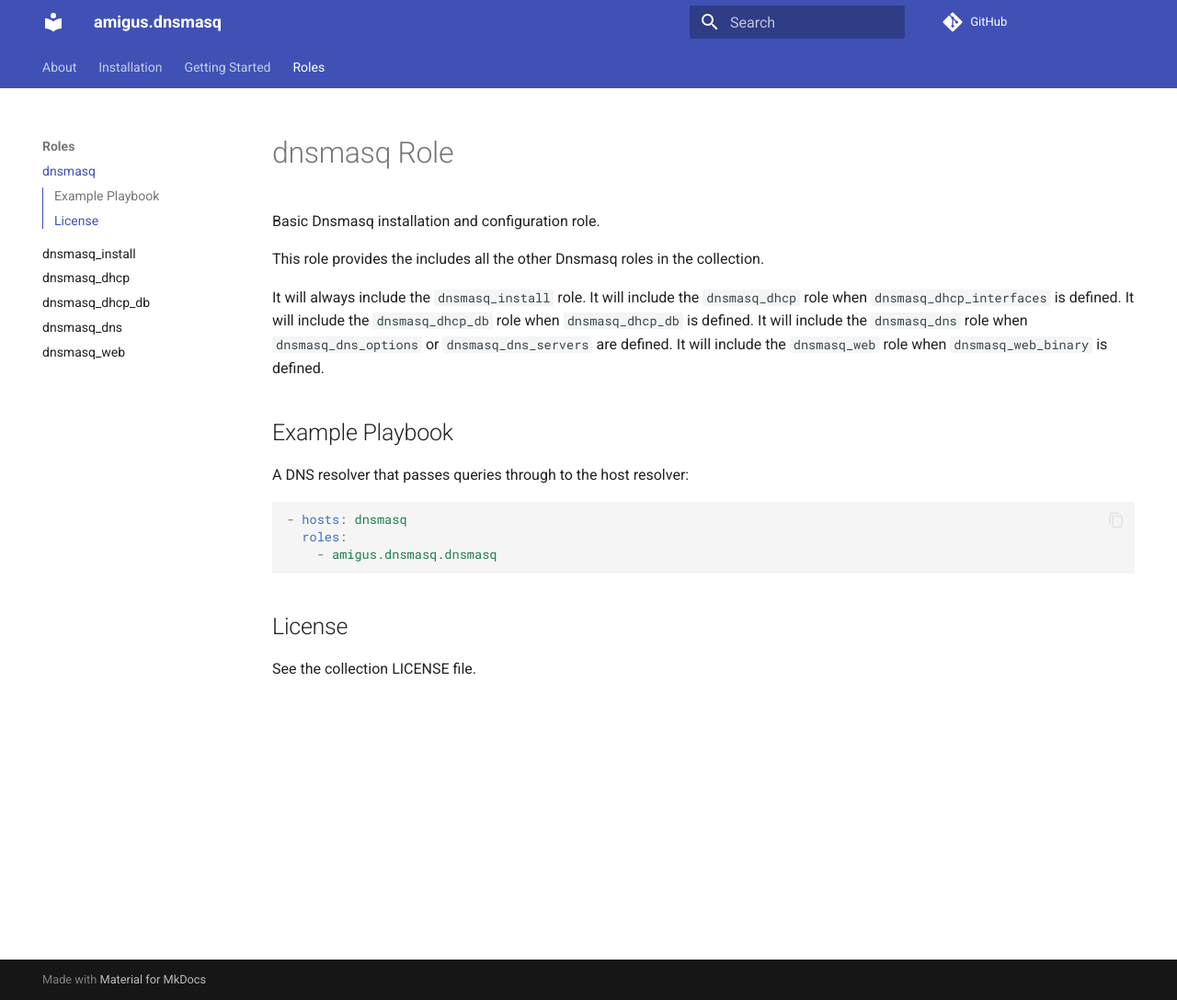
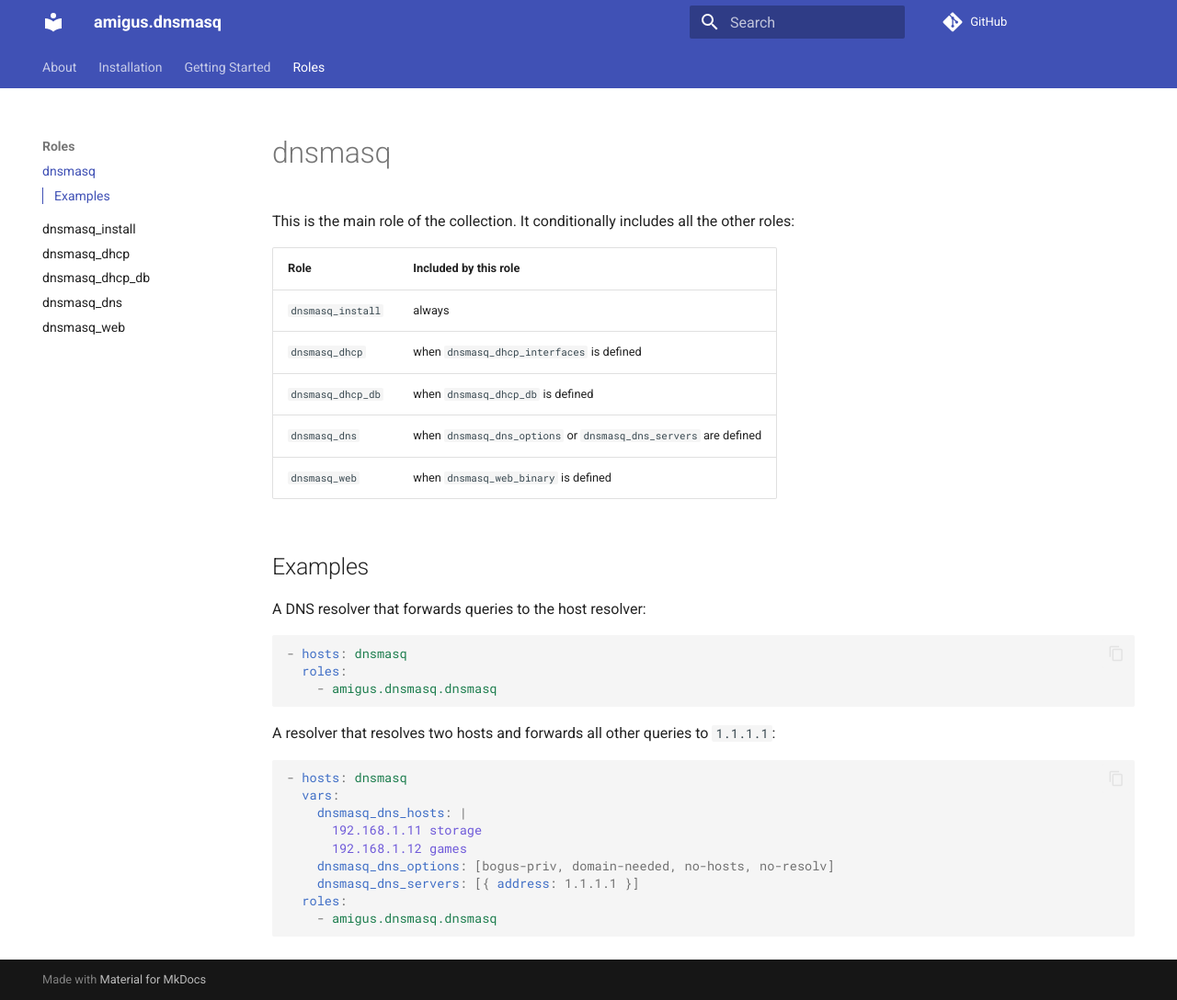
Before and after one commit to amigus/dnsmasq-ansible, an MkDocs documentation site: the page built from docs/roles/dnsmasq.md, in a window 1280 px wide and 1088 px high. Shown: the whole window at 92% size. Built offline with MkDocs 1.6.1 and Material for MkDocs 9.7.7, drawn with Linux system fonts in a browser that asks for light colours; comment, search, counter and statistics services are not loaded.

Commit message:
Role README tweaks for the Mkdocs site.

````diff
--- a/roles/dnsmasq/README.md
+++ b/roles/dnsmasq/README.md
@@ -1,18 +1,19 @@
-# dnsmasq Role
+# dnsmasq
 
-Basic Dnsmasq installation and configuration role.
+This is the main role of the collection.
+It conditionally includes all the other roles:
 
-This role provides the includes all the other Dnsmasq roles in the collection.
+| Role                | Included by this role                                            |
+|---------------------|------------------------------------------------------------------|
+| `dnsmasq_install`   | always                                                           |
+| `dnsmasq_dhcp`      | when `dnsmasq_dhcp_interfaces` is defined                        |
+| `dnsmasq_dhcp_db`   | when `dnsmasq_dhcp_db` is defined                                |
+| `dnsmasq_dns`       | when `dnsmasq_dns_options` or `dnsmasq_dns_servers` are defined  |
+| `dnsmasq_web`       | when `dnsmasq_web_binary` is defined                             |
 
-It will always include the `dnsmasq_install` role.
-It will include the `dnsmasq_dhcp` role when `dnsmasq_dhcp_interfaces` is defined.
-It will include the `dnsmasq_dhcp_db` role when `dnsmasq_dhcp_db` is defined.
-It will include the `dnsmasq_dns` role when `dnsmasq_dns_options` or `dnsmasq_dns_servers` are defined.
-It will include the `dnsmasq_web` role when `dnsmasq_web_binary` is defined.
+## Examples
 
-## Example Playbook
-
-A DNS resolver that passes queries through to the host resolver:
+A DNS resolver that forwards queries to the host resolver:
 
 ```yaml
 - hosts: dnsmasq
@@ -20,6 +21,16 @@ A DNS resolver that passes queries through to the host resolver:
     - amigus.dnsmasq.dnsmasq
 ```
 
-## License
+A resolver that resolves two hosts and forwards all other queries to `1.1.1.1`:
 
-See the collection LICENSE file.
+```yaml
+- hosts: dnsmasq
+  vars:
+    dnsmasq_dns_hosts: |
+      192.168.1.11 storage
+      192.168.1.12 games
+    dnsmasq_dns_options: [bogus-priv, domain-needed, no-hosts, no-resolv]
+    dnsmasq_dns_servers: [{ address: 1.1.1.1 }]
+  roles:
+    - amigus.dnsmasq.dnsmasq
+```
--- a/roles/dnsmasq_dhcp/README.md
+++ b/roles/dnsmasq_dhcp/README.md
@@ -1,4 +1,4 @@
-# dnsmasq_dhcp Role
+# dnsmasq_dhcp
 
 Manages DHCP configuration including:
 
@@ -59,11 +59,7 @@ It also sets the `dhcp-hostsdir` from the `dnsmasq_dhcp_hosts_dir` variable.
 - `dnsmasq_dhcp_options`: A list of Dnsmasq DHCP-related options, e.g., `log-dhcp`
 - `dnsmasq_dhcp_mac_tags`: A mapping of Dnsmasq tags to ethernet addresses
 
-## Dependencies
-
-- amigus.dnsmasq.dnsmasq_install
-
-## Example Playbooks
+## Examples
 
 Minimal DHCP server on `eth0` that sets itself as the gateway and leases the entire subnet from `.5`.
 It also sets itself as the DNS server by forwarding everything through system resolver:
@@ -105,7 +101,3 @@ A DHCP server that uses tags to manage device settings:
   roles:
     - amigus.dnsmasq.dnsmasq
 ```
-
-## License
-
-See the collection LICENSE file.
--- a/roles/dnsmasq_dhcp_db/README.md
+++ b/roles/dnsmasq_dhcp_db/README.md
@@ -1,4 +1,4 @@
-# dnsmasq_dhcp_db Role
+# dnsmasq_dhcp_db
 
 Manages the optional lease database, associated script, and configuration including:
 
@@ -13,18 +13,6 @@ The shell script uses the SQLite3 database to manage them.
 It also keeps accumulates request and client data over time.
 It will run when `dnsmasq_dhcp_db` is defined.
 
-## Role Variables
-
-### Required
-
-- `dnsmasq_dhcp_db`: Where to store the database (e.g., `/var/lib/misc/dnsmasq.leases.db`)
-- `dnsmasq_dhcp_db_script`: Where to install the script (e.g., `/usr/sbin/dnsmasq-leasesdb`)
-
-### Optional
-
-- `dnsmasq_dhcp_db_script_sqlite_bin`: The location of the sqlite3 binary
-- `dnsmasq_dhcp_db_user`: User to run the script as (default, `dnsmasq_user`)
-
 ## Database Schema
 
 The role creates an SQLite3 database three tables:
@@ -38,12 +26,19 @@ The leases and clients tables are maintained by the script.
 The leases table contains current leases.
 The clients table contains a list of current and past clients.
 
-## Dependencies
+## Role Variables
 
-- amigus.dnsmasq.dnsmasq_install
-- amigus.dnsmasq.dnsmasq_dhcp
+### Required
 
-## Example Playbook
+- `dnsmasq_dhcp_db`: Where to store the database (e.g., `/var/lib/misc/dnsmasq.leases.db`)
+- `dnsmasq_dhcp_db_script`: Where to install the script (e.g., `/usr/sbin/dnsmasq-leasesdb`)
+
+### Optional
+
+- `dnsmasq_dhcp_db_script_sqlite_bin`: The location of the sqlite3 binary
+- `dnsmasq_dhcp_db_user`: User to run the script as (default, `dnsmasq_user`)
+
+## Examples
 
 A DHCP server that uses the SQLite lease database:
 
@@ -75,19 +70,3 @@ A more complex example with MAC address tagging and database tracking:
   roles:
     - amigus.dnsmasq.dnsmasq
 ```
-
-## Database Management
-
-The SQLite database can be queried directly for lease information:
-
-```bash
-# View active leases
-sqlite3 /var/lib/misc/dnsmasq.leases.db "SELECT * FROM leases;"
-
-# View client history
-sqlite3 /var/lib/misc/dnsmasq.leases.db "SELECT * FROM clients;"
-```
-
-## License
-
-See the collection LICENSE file.
--- a/roles/dnsmasq_dns/README.md
+++ b/roles/dnsmasq_dns/README.md
@@ -1,4 +1,4 @@
-# dnsmasq_dns Role
+# dnsmasq_dns
 
 Manages DNS host and server configuration including:
 
@@ -53,11 +49,7 @@ None.
 - `dnsmasq_dns_interfaces`: Interfaces to listen on for DNS requests
 - `dnsmasq_dns_options`: DNS-related Dnsmasq options
 
-## Dependencies
-
-- amigus.dnsmasq.dnsmasq_install
-
-## Example Playbooks
+## Examples
 
 A DHCP and DNS server running on the gateway that uses `1.1.1.1` and `8.8.8.8` for DNS:
 
@@ -96,7 +88,3 @@ A DNS server with a hosts file and a non-default local resolver:
 It ignores /etc/hosts and /etc/resolv.conf.
 It forwards queries for `wifi.lan` and `192.168.1.0/24` to `192.168.1.2`,
 and uses `1.1.1.1` and `8.8.8.8` to resolve anything else.
-
-## License
-
-See the collection LICENSE file.
--- a/roles/dnsmasq_install/README.md
+++ b/roles/dnsmasq_install/README.md
@@ -1,4 +1,4 @@
-# dnsmasq_install Role
+# dnsmasq_install
 
 Installs and configures Dnsmasq on the target system using _apk_, _dnf_ and _zypper_.
 
@@ -26,18 +26,10 @@ None.
 - `dnsmasq_usergroup`: The usergroup that the Dnsmasq user belongs to;
   default is `dnsmasq`
 
-## Dependencies
-
-None.
-
-## Example Playbook
+## Example
 
 ```yaml
 - hosts: dnsmasq
   roles:
     - amigus.dnsmasq.dnsmasq_install
 ```
-
-## License
-
-See the collection LICENSE file.
--- a/roles/dnsmasq_web/README.md
+++ b/roles/dnsmasq_web/README.md
@@ -1,4 +1,4 @@
-# dnsmasq_web Role
+# dnsmasq_web
 
 Installs the [dnsmasq-web](https://github.com/amigus/dnsmasq-web) REST API.
 It has methods for managing DHCP leases and querying client and request data.
@@ -21,27 +21,14 @@ It also manages DHCP revervations as files in `dhcp-hostsdir`.
 - `dnsmasq_web_pid_file`: Path to the daemon's PID file;
   default is `/run/dnsmasq-web.pid`
 
-## Dependencies
-
-- amigus.dnsmasq.dnsmasq_dhcp
-
-## Example Playbook
+## Example
 
 ```yaml
 - hosts: dnsmasq
   vars:
     dnsmasq_dhcp_hosts_dir: /var/lib/misc/dnsmasq.hosts.d
-    dnsmasq_dhcp_interfaces: [{ device: eth0, start: 100, end: 200 }]
+    dnsmasq_dhcp_interfaces: [{ device: eth0 }]
     dnsmasq_web_binary: /usr/sbin/dnsmasq-web
   roles:
     - amigus.dnsmasq.dnsmasq
 ```
-
-## API Usage
-
-Once installed and running, the REST API will be available for managing DHCP leases and reservations.
-See the [dnsmasq-web](https://github.com/amigus/dnsmasq-web) documentation for API endpoints and usage.
-
-## License
-
-See the collection LICENSE file.
````
Also changed, not shown: other parts of roles/dnsmasq_dhcp_db/README.md (+1 -1 lines), other parts of roles/dnsmasq_dns/README.md (+0 -4 lines).
